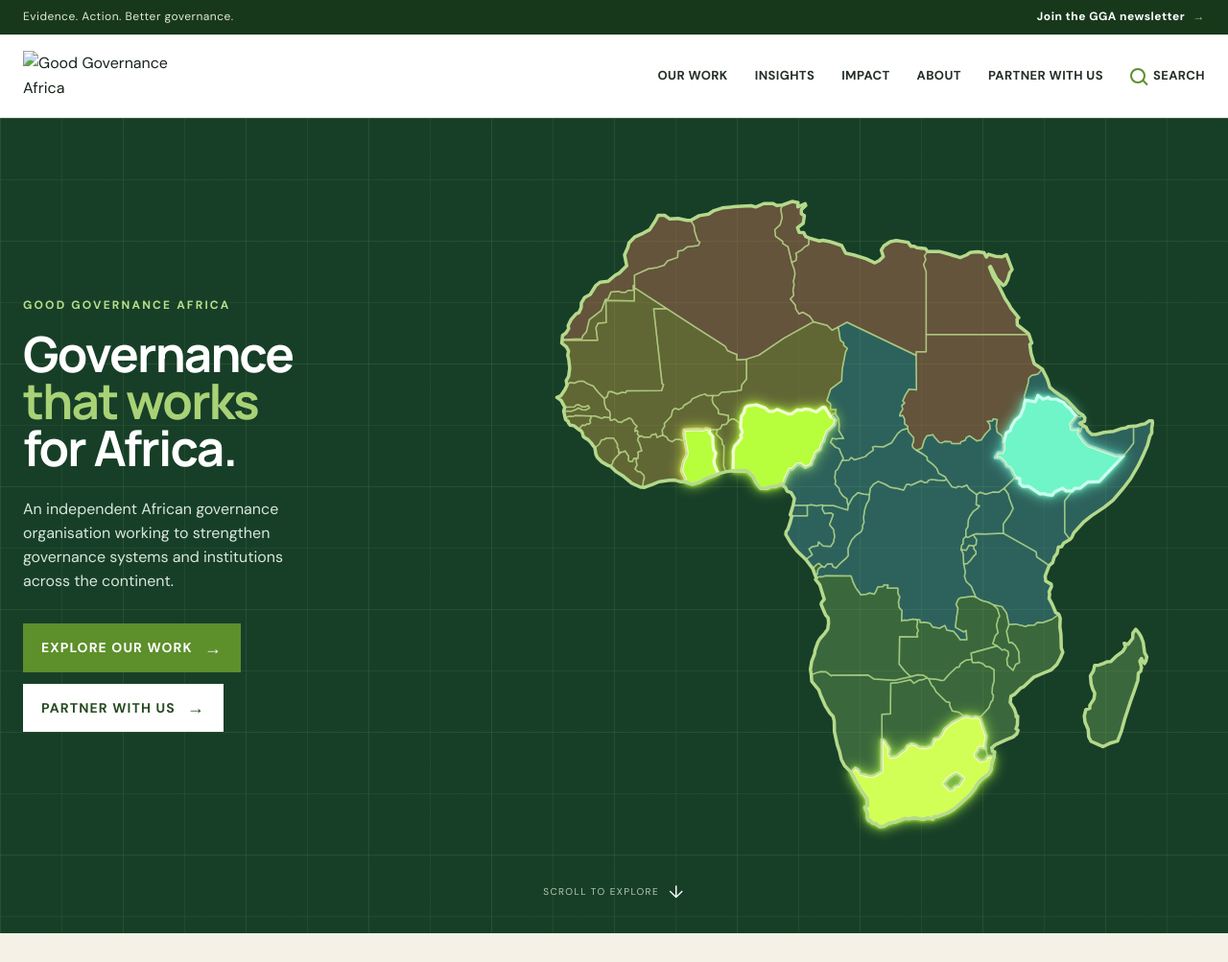
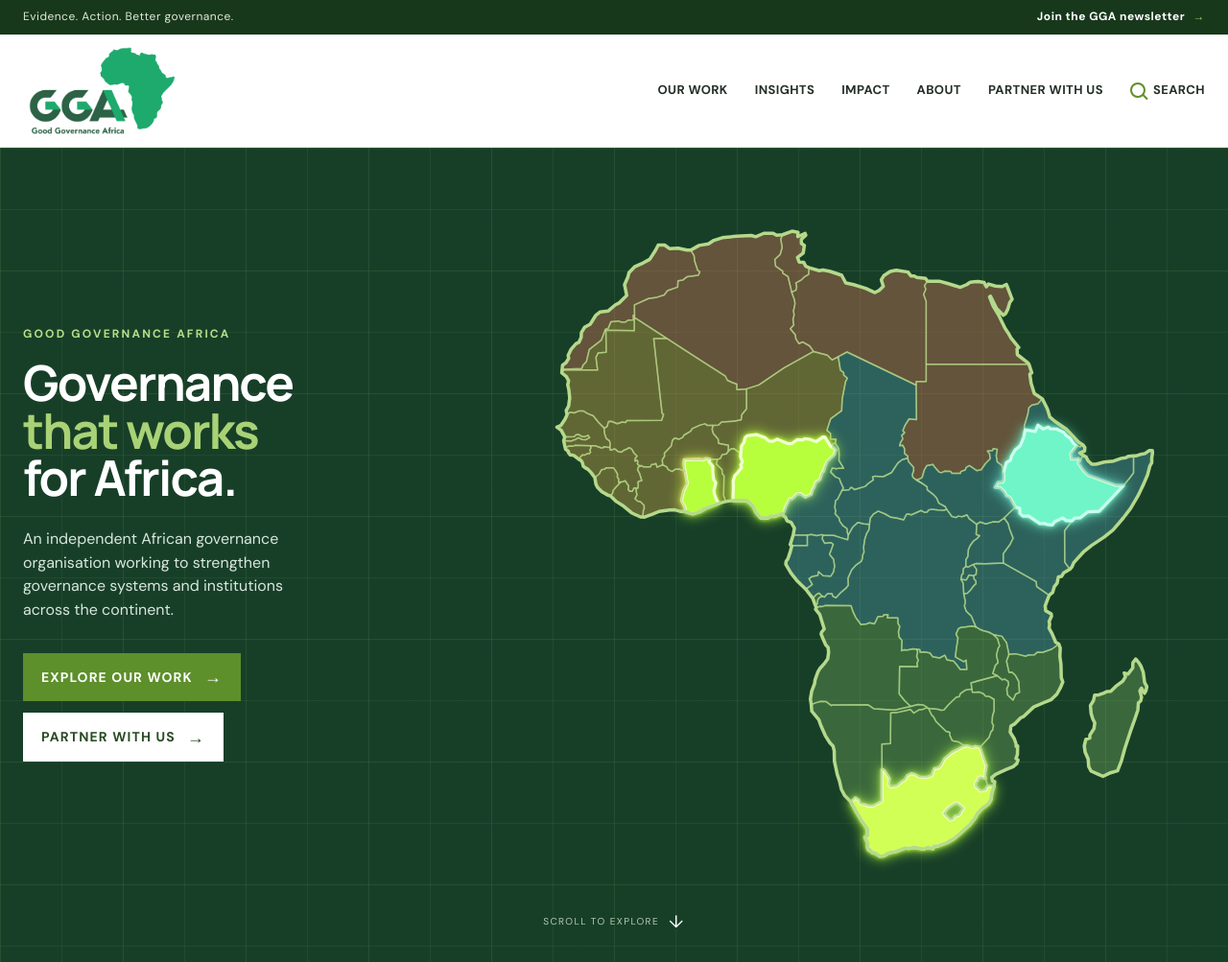
Before and after one commit to Michonbull88/GGA-samplesite, a plain HTML site: page index.html in a window 1280 px wide. Shown: the top 1003 px of the page at 96% size. Drawn offline with Linux system fonts and the light colour scheme; a script that the page names is missing.

Commit message:
Add files via upload

```diff
--- a/index.html
+++ b/index.html
@@ -22,7 +22,7 @@
   <header class="site-header" id="top">
     <div class="container nav-wrap">
       <a class="brand" href="#top" aria-label="Good Governance Africa home">
-        <img src="./Images/GGA-logo-Full-Colour-Pantone.png" alt="Good Governance Africa">
+        <img src= "GGA-logo-Full-Colour-Pantone.png" alt="Good Governance Africa">
       </a>
 
       <button class="menu-toggle" type="button" aria-expanded="false" aria-controls="main-nav" aria-label="Open navigation">
```
